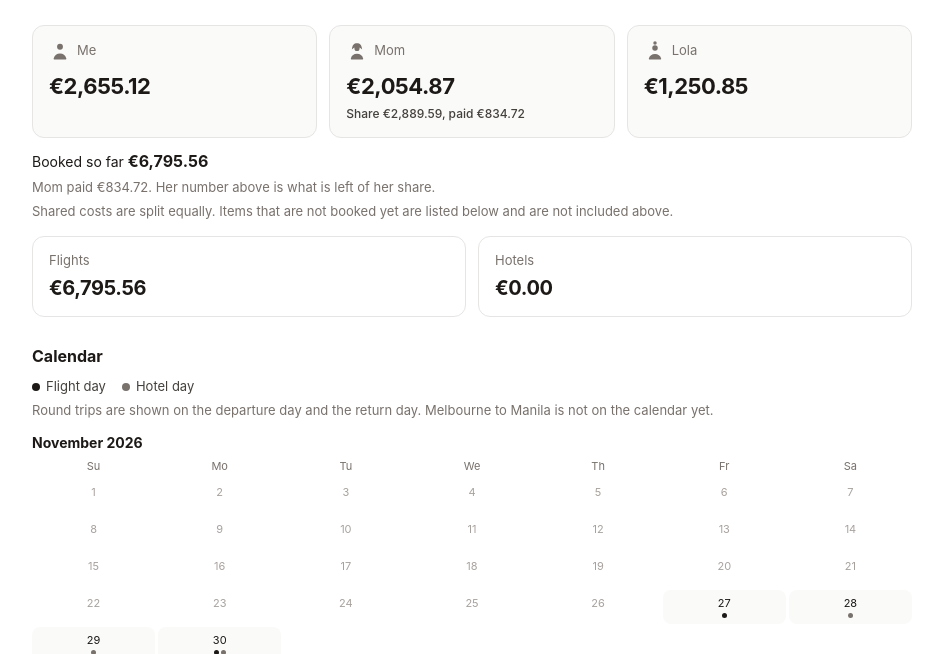
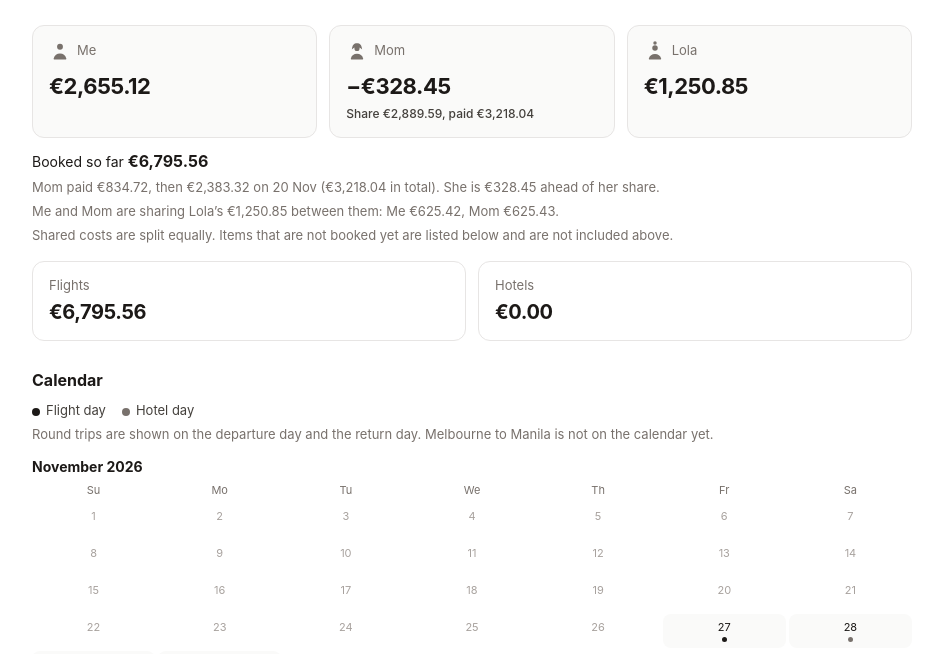
Before and after one commit to smdelacruz/finance-tracker, a plain HTML site: page australia.html in a window 1280 px wide. Shown: the part 137-791 px from the top of the page, without its empty margins (168-1111 px from the left). Drawn offline with Linux system fonts and the light colour scheme.

Commit message:
Record Mom's 20 Nov payment and note the split of Lola's share.
Co-authored-by: Cursor <cursoragent@cursor.com>

```diff
--- a/australia.html
+++ b/australia.html
@@ -433,6 +433,7 @@
         <section class="shares" id="shares" aria-label="Amount left per person"></section>
         <p class="booked-total" id="booked-total"></p>
         <p class="note" id="paid-note"></p>
+        <p class="note" id="lola-note"></p>
         <p class="note">Shared costs are split equally. Items that are not booked yet are listed below and are not included above.</p>
 
         <section class="kind-totals" id="kind-totals" aria-label="Flight and hotel totals"></section>
@@ -453,7 +454,15 @@
 
     <script>
         const PEOPLE = ['Me', 'Mom', 'Lola'];
-        const PAID = { Me: 0, Mom: 83472, Lola: 0 };
+        const MOM_PAYMENTS = [
+            { cents: 83472 },
+            { cents: 238332, when: '20 Nov' }
+        ];
+        const PAID = {
+            Me: 0,
+            Mom: MOM_PAYMENTS.reduce(function (sum, payment) { return sum + payment.cents; }, 0),
+            Lola: 0
+        };
 
         const ITEMS = [
             { item: 'London → Berlin', when: 'Departs 27 Nov, returns 8 Jan', total: 234.47, who: ['Mom'], status: 'Booked', kind: 'flight', start: '2026-11-27', end: '2027-01-08' },
@@ -491,7 +500,8 @@
         }
 
         function money(amount) {
-            return '€' + amount.toLocaleString('en-US', { minimumFractionDigits: 2, maximumFractionDigits: 2 });
+            const formatted = Math.abs(amount).toLocaleString('en-US', { minimumFractionDigits: 2, maximumFractionDigits: 2 });
+            return (amount < 0 ? '−' : '') + '€' + formatted;
         }
 
         function escapeHtml(text) {
@@ -563,7 +573,24 @@
             }).join('');
 
             document.getElementById('booked-total').innerHTML = 'Booked so far <strong>' + money(totals.all / 100) + '</strong>';
-            document.getElementById('paid-note').textContent = 'Mom paid ' + money(PAID.Mom / 100) + '. Her number above is what is left of her share.';
+            const paymentText = MOM_PAYMENTS.map(function (payment, index) {
+                const amount = money(payment.cents / 100);
+                if (index === 0) return amount;
+                return amount + (payment.when ? ' on ' + payment.when : '');
+            }).join(', then ');
+            const momLeft = totals.Mom - PAID.Mom;
+            const momBalance = momLeft < 0
+                ? 'She is ' + money(-momLeft / 100) + ' ahead of her share.'
+                : 'Her number above is what is left of her share.';
+            document.getElementById('paid-note').textContent = 'Mom paid ' + paymentText + ' (' + money(PAID.Mom / 100) + ' in total). ' + momBalance;
+            const lolaCover = ['Me', 'Mom'];
+            const lolaBase = Math.floor(totals.Lola / lolaCover.length);
+            const lolaRemainder = totals.Lola - lolaBase * lolaCover.length;
+            const lolaShares = lolaCover.map(function (name, index) {
+                const cents = lolaBase + (index >= lolaCover.length - lolaRemainder ? 1 : 0);
+                return name + ' ' + money(cents / 100);
+            }).join(', ');
+            document.getElementById('lola-note').textContent = 'Me and Mom are sharing Lola’s ' + money(totals.Lola / 100) + ' between them: ' + lolaShares + '.';
 
             const kinds = [
                 { id: 'flight', title: 'Flights', label: 'Flight total' },
```
